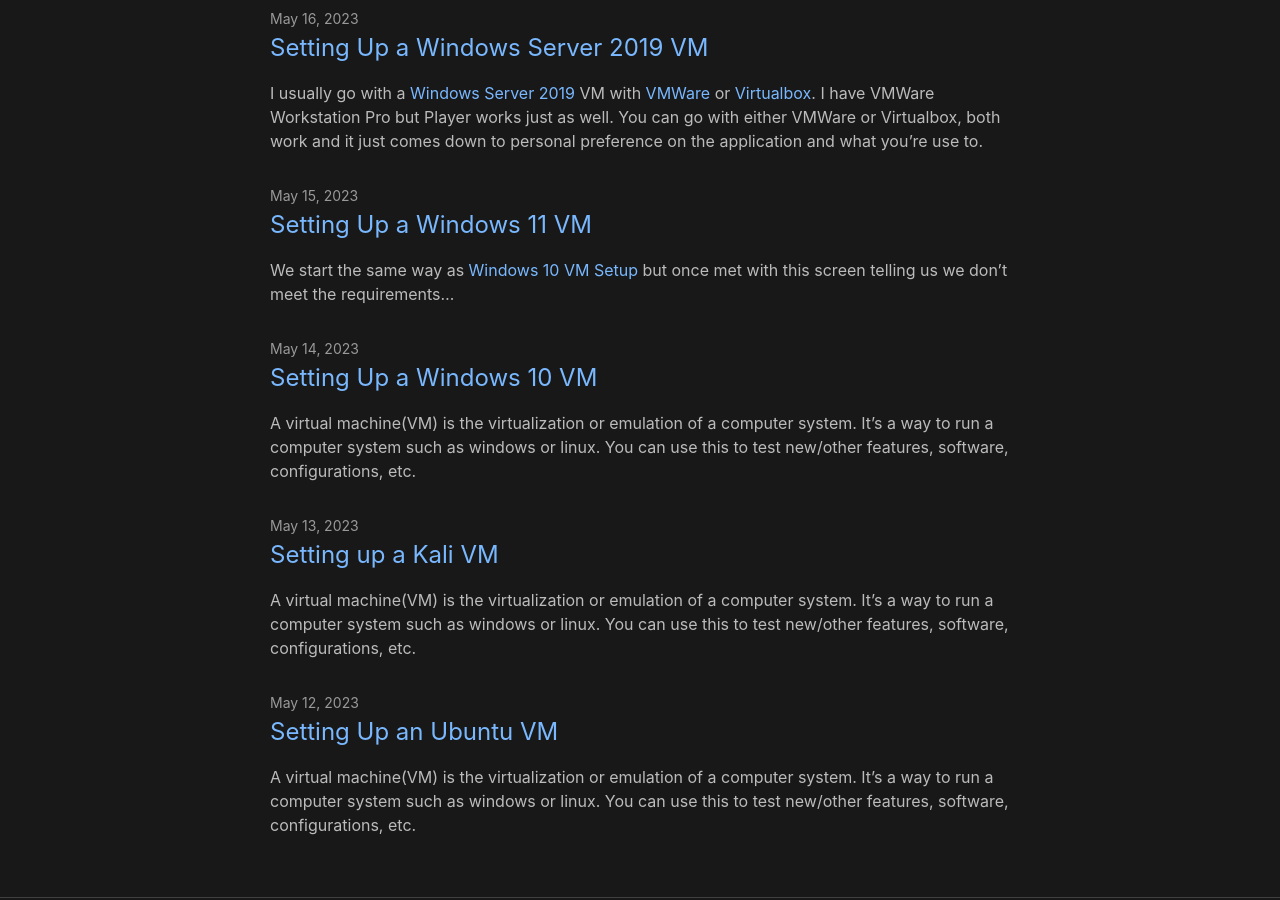
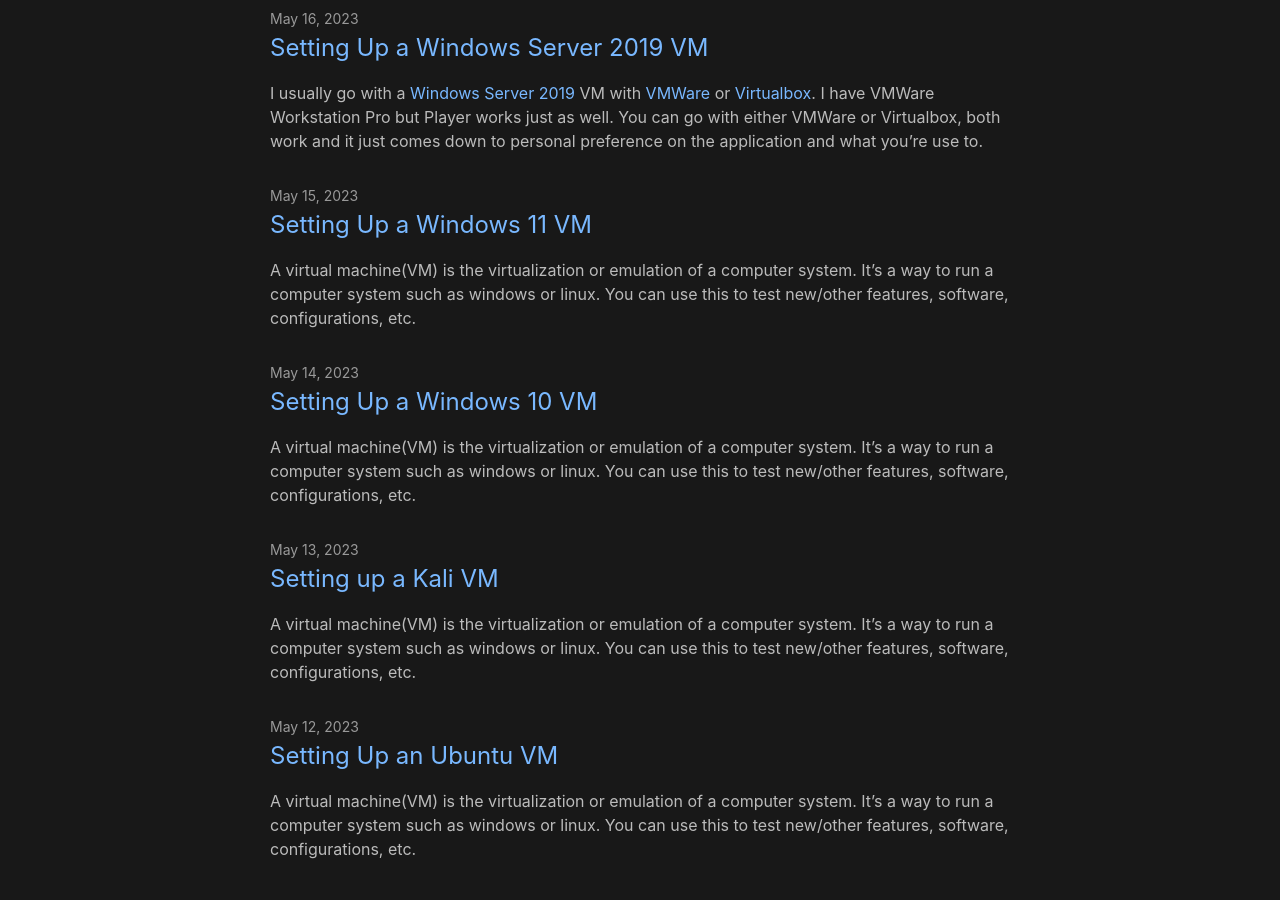
Before and after one commit to Th4ntis/th4ntis.github.io, a Jekyll site: the page built from blog.md, in a window 1280 px wide and 900 px high, scrolled down 1655 px. Built offline with Jekyll 4.4.1, drawn with Linux system fonts in a browser that asks for light colours; some of the changed lines change nothing that is shown.

Commit message:
Update 2023-05-15-Windows11-Machine-Setup.md

````diff
--- a/_posts/2023-05-15-Windows11-Machine-Setup.md
+++ b/_posts/2023-05-15-Windows11-Machine-Setup.md
@@ -5,6 +5,13 @@
 author:
 - th4ntis
 ---
+
+A virtual machine(VM) is the virtualization or emulation of a computer system. It's a way to run a computer system such as windows or linux. You can use this to test new/other features, software, configurations, etc.
+
+VM software that is used to emulate other computer systems are [VMWare Workstation Player](https://www.vmware.com/products/workstation-player.html) (Free version), [VMWare Workstation Pro](https://www.vmware.com/products/workstation-pro.html) (Paid version), or [Virtualbox](https://www.virtualbox.org/). I have VMWare Workstation Pro but Player works just as well. You can go with either VMWare or Virtualbox, both work and it just comes down to personal preference on the application and what you're use to. There's minor differences between the two for most end users.
+
+Obviously your setup may differ depending on your system specs. I typically go with 4GB(4096 MB) of RAM per VM, 2 processors and 2 cores per processor but I have a bit beefier machine. If you need to, you can start with 4 or 8GB of RAM and 2 processors and 2 core per processor, for the install so it goes faster then drop it down to 2 or 4GB of RAM and 2 processors and 1 core per processor.
+
 We start the same way as [Windows 10 VM Setup](https://blog.th4ntis.com/Windows10-Machine-Setup) but once met with this screen telling us we don't meet the requirements...
 
 ![](https://github.com/Th4ntis/CyberSecNotes/raw/main/.gitbook/assets/image%20(548).png)
@@ -13,7 +20,16 @@
 
 ![](https://github.com/Th4ntis/CyberSecNotes/raw/main/.gitbook/assets/image%20(712).png)
 
-Run `regedit` and navigate to `HKEY_`_`LOCAL_MACHINE\SYSTEM\Setup` and make a new Key called "LabConfig"_
+Run:
+```
+regedit
+```
+
+and navigate to `HKEY_`_`LOCAL_MACHINE\SYSTEM\Setup` and make a new Key called:
+
+```
+LabConfig
+```
 
 ![](https://github.com/Th4ntis/CyberSecNotes/raw/main/.gitbook/assets/image%20(745).png)
 
@@ -33,7 +49,7 @@
 
 ![](https://github.com/Th4ntis/CyberSecNotes/raw/main/.gitbook/assets/image%20(283).png)
 
-After install and it reboots&#x20;
+After install and it reboots
 
 ![](https://github.com/Th4ntis/CyberSecNotes/raw/main/.gitbook/assets/image%20(779).png)
 
@@ -67,7 +83,7 @@
 
 # Joining a domain
 
-Same way we would for Windows 10. Open the start menu and search for domain, and select 'Access work or school'
+Same way we would for [Windows 10 VM Setup](https://blog.th4ntis.com/Windows10-Machine-Setup). Open the start menu and search for domain, and select 'Access work or school'
 
 ![](https://github.com/Th4ntis/CyberSecNotes/raw/main/.gitbook/assets/image%20(359).png)
 
@@ -79,4 +95,4 @@
 
 ![](https://github.com/Th4ntis/CyberSecNotes/raw/main/.gitbook/assets/image%20(198).png)
 
-&#x20;and follow the steps. Add in your domain name, sign in with Admin credentials, reboot, and ta-da!
+and follow the steps. Add in your domain name, sign in with Admin credentials, reboot, and ta-da!
````
